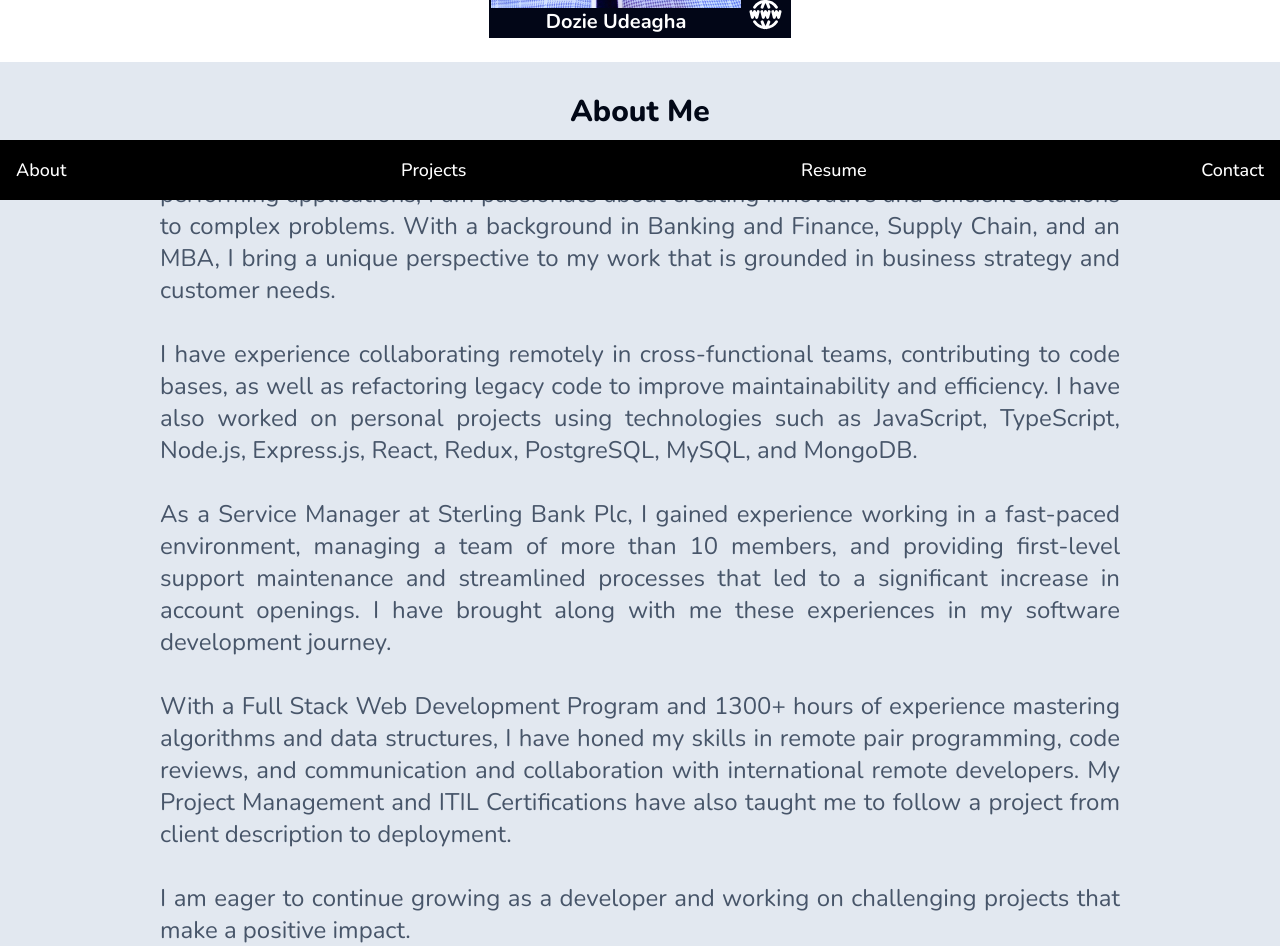
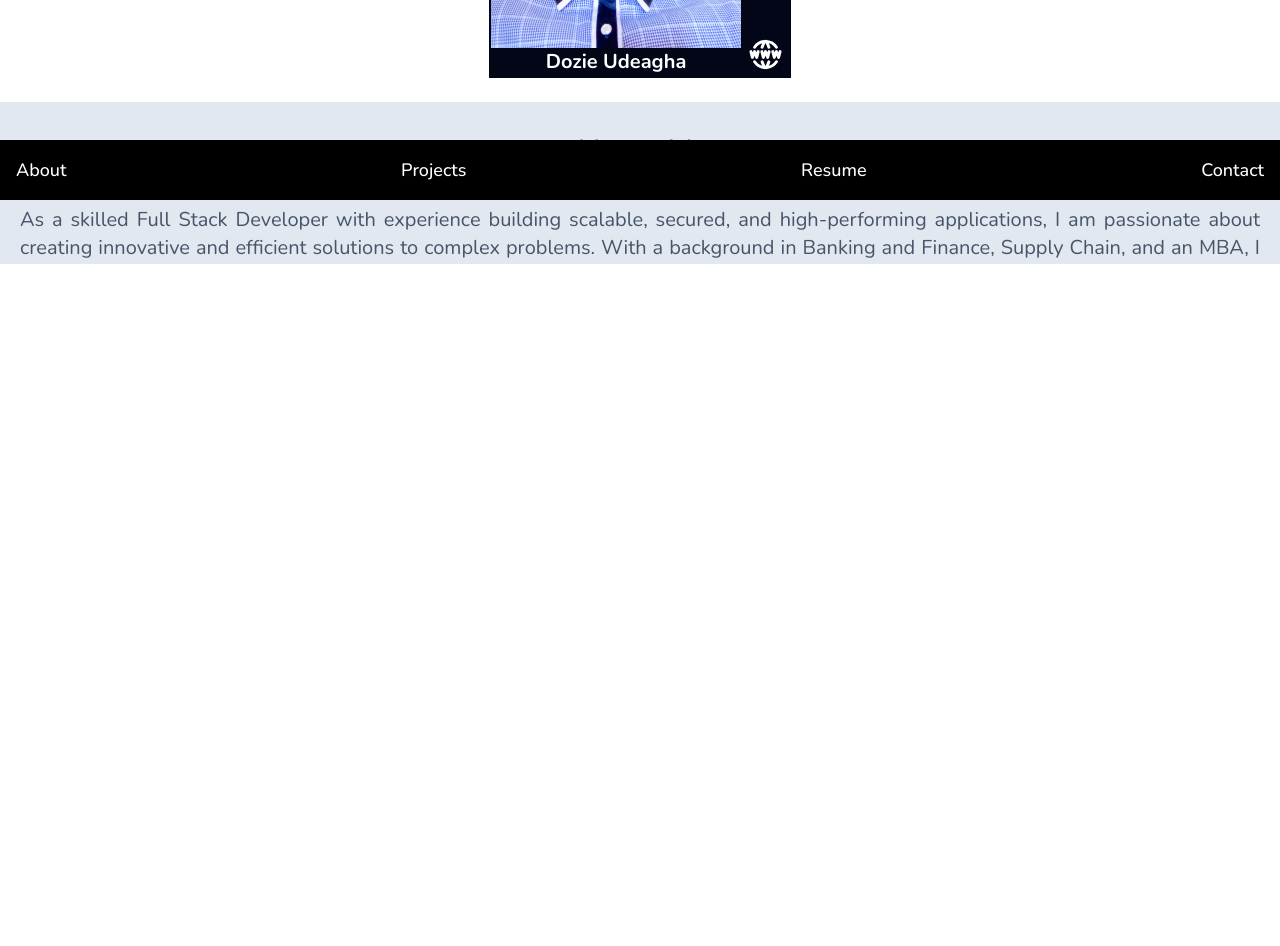
Before and after one commit to udeaghad/portfoliov2, a Next.js app: page / in a window 1280 px wide. Shown: the part 600-1546 px from the top of the page. After the commit the page ends 864 px from the top, so only its background shows below. Built offline with nearby package versions, Linux system fonts and the light colour scheme.

Commit message:
Create work experiences

```diff
--- a/app/page.tsx
+++ b/app/page.tsx
@@ -2,10 +2,12 @@ import AboutSection from "@/components/AboutSection";
 import Footer from "@/components/Footer";
 import HeroSection from "@/components/HeroSection";
 import ProfilePix from "@/components/ProfilePix";
+import Resume from "@/components/Resume";
+import { Separator } from "@/components/ui/separator";
 
 export default function Home() {
   return (
-    <main className="h-dvh relative">
+    <main className="h-dvh relative overflow-scroll pb-28">
       <div>
         <HeroSection />
       </div>
@@ -17,6 +19,14 @@ export default function Home() {
         <AboutSection />
       </div>
 
+      <div className="dark:bg-black">
+        <h3 className="text-3xl font-extrabold text-center py-5 dark:text-slate-200 underline underline-offset-4">
+          Resume
+        </h3>
+        {/* <Separator className="my-4 bg-slate-400" /> */}
+        <Resume />
+      </div>
+
       <div className="fixed bottom-0">
         <Footer />
       </div>
--- a/components/AboutSection.tsx
+++ b/components/AboutSection.tsx
@@ -1,13 +1,16 @@
-import React from "react";
+import { Separator } from "@/components/ui/separator"
+
 
 const AboutSection = () => {
   return (
-    <div className="mt-6 bg-slate-200 pt-4 dark:bg-slate-900">
+    <div className="mt-6 bg-slate-200 py-4 dark:bg-slate-900">
       <div className="mt-4">
-        <h3 className="text-3xl font-extrabold text-center">About Me</h3>
+        <h3 className="text-3xl font-extrabold text-center underline underline-offset-4">About Me</h3>
       </div>
 
-      <div className="mt-4 text-2xl text-justify text-slate-600 dark:text-slate-300 w-3/4 m-auto">
+
+
+      <div className="mt-4 text-xl text-justify text-slate-600 dark:text-slate-300 p-5">
         <p>
           As a skilled Full Stack Developer with experience building scalable,
           secured, and high-performing applications, I am passionate about
--- a/components/HeroSection.tsx
+++ b/components/HeroSection.tsx
@@ -16,7 +16,7 @@ const HeroSection = () => {
           </span>
         </div>
       </div>
-      <div className="mt-3 text-justify text-lg font-medium text-slate-500 dark:text-slate-400 w-3/4">
+      <div className="mt-3 text-justify text-xl font-medium text-slate-500 dark:text-slate-400 p-5">
         I have passion for technology and excited about the impact of emerging
         disruptive technologies. I am result-driven, self-motivated, and can
         communicate effectively in a cross-functional team.
--- /dev/null
+++ b/components/Resume.tsx
@@ -0,0 +1,56 @@
+import React from "react";
+import Timeline from "./Timeline";
+
+const Resume = () => {
+  const resume = [
+    {
+      id: 1,
+      startDate: "2023",
+      endDate: "2024",
+      title: "Full Stack Developer",
+      company: "Wayagram",
+      reponsibility1:
+        "Collaborated closely with the other developers to re-design the landing page, and enhanced e-shop, promotions, crowdfunding, and chat to align with business objectives.",
+      reponsibility2:
+        "Integrated payments for e-shops, crowdfunding, and promotions using Wayaquick and Paystack.",
+      reponsibility3:
+        "Revamped the e-shop checkout process in collaboration with the designer, and implemented the enhancements on both the backend and frontend to meet business needs.",
+    },
+    {
+      id: 2,
+      startDate: "2022",
+      endDate: "2023",
+      title: "Full Stack Developer (Part-time)",
+      company: "System Trackers Technology",
+      reponsibility1:
+        "Developed and maintained several scalable and secured high-performing apps for clients while collaborating remotely with 6 Engineers.",
+      reponsibility2:
+        "Contributed over 50% of the code base in building API terminals for a client that enables handling customers’ delivery requests and monitoring order status",
+      reponsibility3:
+        "Reviewed code and refactored legacy codes in React and Redux applications for code efficiency and maintainability.",
+    },
+    {
+      id: 3,
+      startDate: "2021",
+      endDate: "2023",
+      title: "Supply Chain Manager",
+      company: "C-Kompass Recycling Solutions",
+      reponsibility1:
+        "Designed and implemented robust warehousing and inventory management procedures, ensuring optimal stock levels and efficient flow of goods.",
+      reponsibility2:
+        "Led cross-functional supply chain teams, driving collaboration and fostering a high-performance culture to meet operational goals.",
+      reponsibility3:
+        "Negotiated contracts with suppliers and logistics providers, reducing costs and enhancing operational efficiency across the supply chain.",
+    },
+  ];
+  return (
+    <div className="mt-5">
+      <h3 className="text-3xl font-bold text-left m-3 italic dark:text-slate-200">
+        Expereiences
+      </h3>
+      <Timeline resume={resume} />
+    </div>
+  );
+};
+
+export default Resume;
--- /dev/null
+++ b/components/Timeline.tsx
@@ -0,0 +1,50 @@
+interface TimelineProps {
+  resume: {
+    id: number;
+    startDate: string;
+    endDate: string;
+    title: string;
+    company: string;
+    reponsibility1: string;
+    reponsibility2?: string;
+    reponsibility3?: string;
+  }[];
+}
+// const TimeLineItem = Tline.Item;
+
+const Timeline = ({ resume }: TimelineProps) => {
+  return (
+    <div className=" m-4">
+      {resume.map((item, index: number) => (
+        <div
+          key={index}
+          className="w-full flex gap-2 justify-start items-start dark:text-slate-200 mb-3"
+        >
+          <div className="">
+            <div className="bg-slate-600 text-white p-3 text-lg font-bold rounded-full w-fit">
+              <span>{item.startDate}</span>
+              <span>-</span>
+              <span>{item.endDate}</span>
+            </div>
+          </div>
+
+          <div className="">
+            <div className="flex flex-col gap-1">
+              <div className="text-2xl font-bold">{item.title}</div>
+              <div className="text-2xl font-bold text-yellow-600">
+                {item.company}
+              </div>
+            </div>
+            <ul className="list-disc list-inside text-xl flex flex-col gap-3">
+              <li>{item.reponsibility1}</li>
+              <li>{item.reponsibility2}</li>
+              <li>{item.reponsibility3}</li>
+            </ul>
+          </div>
+        </div>
+      ))}
+    </div>
+  );
+};
+
+export default Timeline;
--- /dev/null
+++ b/components/ui/separator.tsx
@@ -0,0 +1,31 @@
+"use client"
+
+import * as React from "react"
+import * as SeparatorPrimitive from "@radix-ui/react-separator"
+
+import { cn } from "@/lib/utils"
+
+const Separator = React.forwardRef<
+  React.ElementRef<typeof SeparatorPrimitive.Root>,
+  React.ComponentPropsWithoutRef<typeof SeparatorPrimitive.Root>
+>(
+  (
+    { className, orientation = "horizontal", decorative = true, ...props },
+    ref
+  ) => (
+    <SeparatorPrimitive.Root
+      ref={ref}
+      decorative={decorative}
+      orientation={orientation}
+      className={cn(
+        "shrink-0 bg-border",
+        orientation === "horizontal" ? "h-[1px] w-full" : "h-full w-[1px]",
+        className
+      )}
+      {...props}
+    />
+  )
+)
+Separator.displayName = SeparatorPrimitive.Root.displayName
+
+export { Separator }
--- a/package.json
+++ b/package.json
@@ -12,6 +12,7 @@
     "@radix-ui/react-aspect-ratio": "^1.1.0",
     "@radix-ui/react-dropdown-menu": "^2.1.2",
     "@radix-ui/react-icons": "^1.3.0",
+    "@radix-ui/react-separator": "^1.1.1",
     "@radix-ui/react-slot": "^1.1.0",
     "class-variance-authority": "^0.7.0",
     "clsx": "^2.1.1",
@@ -21,6 +22,7 @@
     "react": "^18",
     "react-dom": "^18",
     "react-icons": "^5.3.0",
+    "rsuite": "^5.75.0",
     "shadcn": "^2.1.0",
     "tailwind-merge": "^2.5.3",
     "tailwindcss-animate": "^1.0.7"
```
Also changed, not shown: 1 other file (tests, documents, lock files or other folders).
